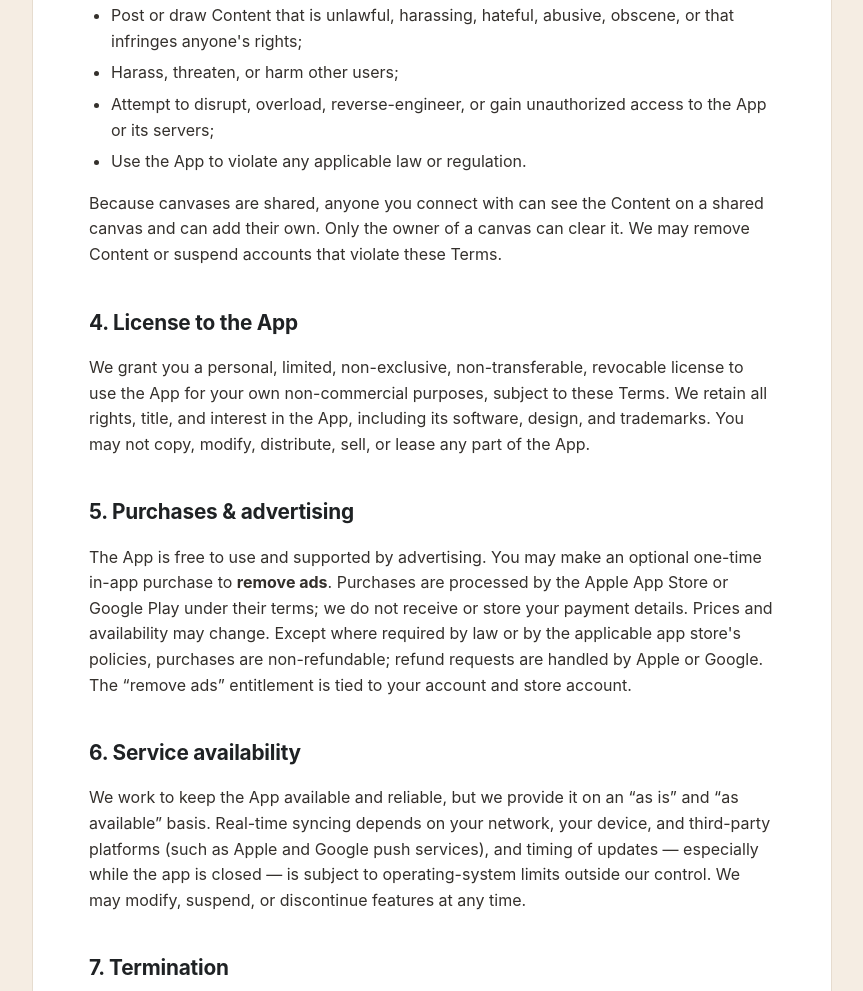
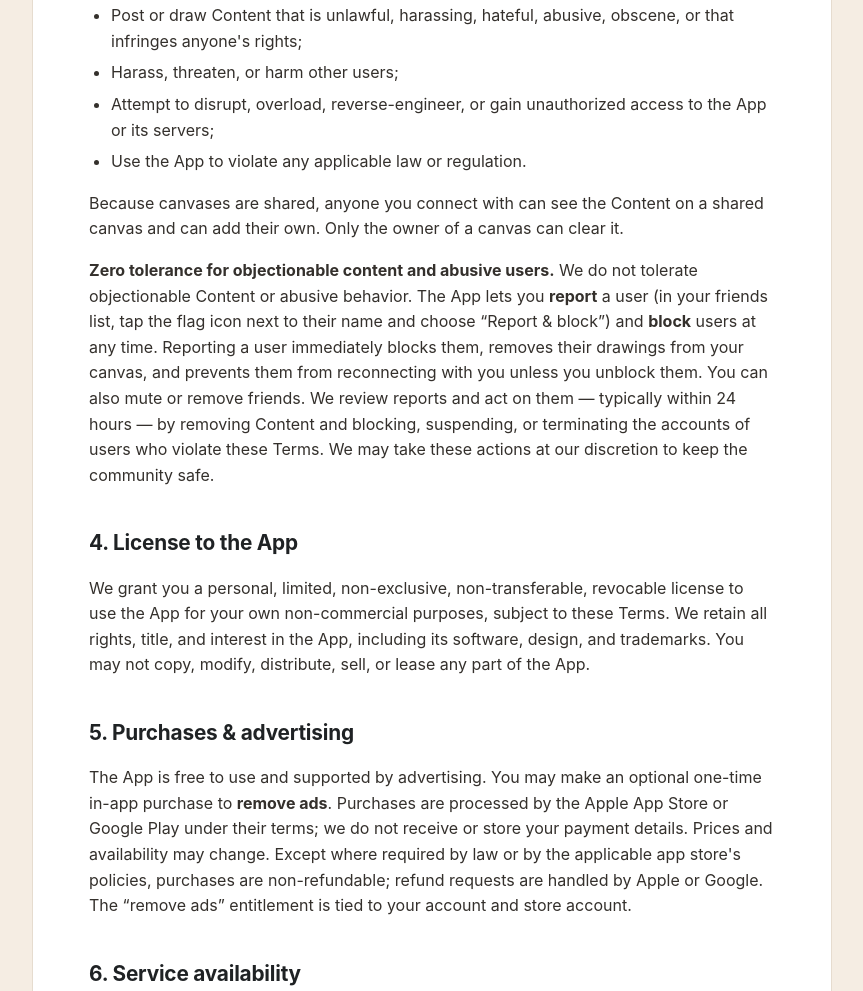
Before and after one commit to the-kentpaul/fresynco-landing, a plain HTML site: page terms.html in a window 1280 px wide. Shown: the part 1300-2291 px from the top of the page, without its empty margins (208-1071 px from the left). Drawn offline with Linux system fonts and the light colour scheme.

Commit message:
Publish legal pages (2026-06-30T02:24Z)

```diff
--- a/terms.html
+++ b/terms.html
@@ -101,8 +101,22 @@
         <p>
           Because canvases are shared, anyone you connect with can see the
           Content on a shared canvas and can add their own. Only the owner of a
-          canvas can clear it. We may remove Content or suspend accounts that
-          violate these Terms.
+          canvas can clear it.
+        </p>
+        <p>
+          <strong>Zero tolerance for objectionable content and abusive
+          users.</strong> We do not tolerate objectionable Content or abusive
+          behavior. The App lets you
+          <strong>report</strong> a user (in your friends list, tap the flag
+          icon next to their name and choose “Report &amp; block”) and
+          <strong>block</strong> users at any time. Reporting a user
+          immediately blocks them, removes their drawings from your canvas, and
+          prevents them from reconnecting with you unless you unblock them. You
+          can also mute or remove friends. We review reports and act on them —
+          typically within 24 hours — by removing Content and blocking,
+          suspending, or terminating the accounts of users who violate these
+          Terms. We may take these actions at our discretion to keep the
+          community safe.
         </p>
 
         <h2 id="license">4. License to the App</h2>
```
Also changed, not shown: privacy.html (+6 -0 lines), support.html (+14 -0 lines).
